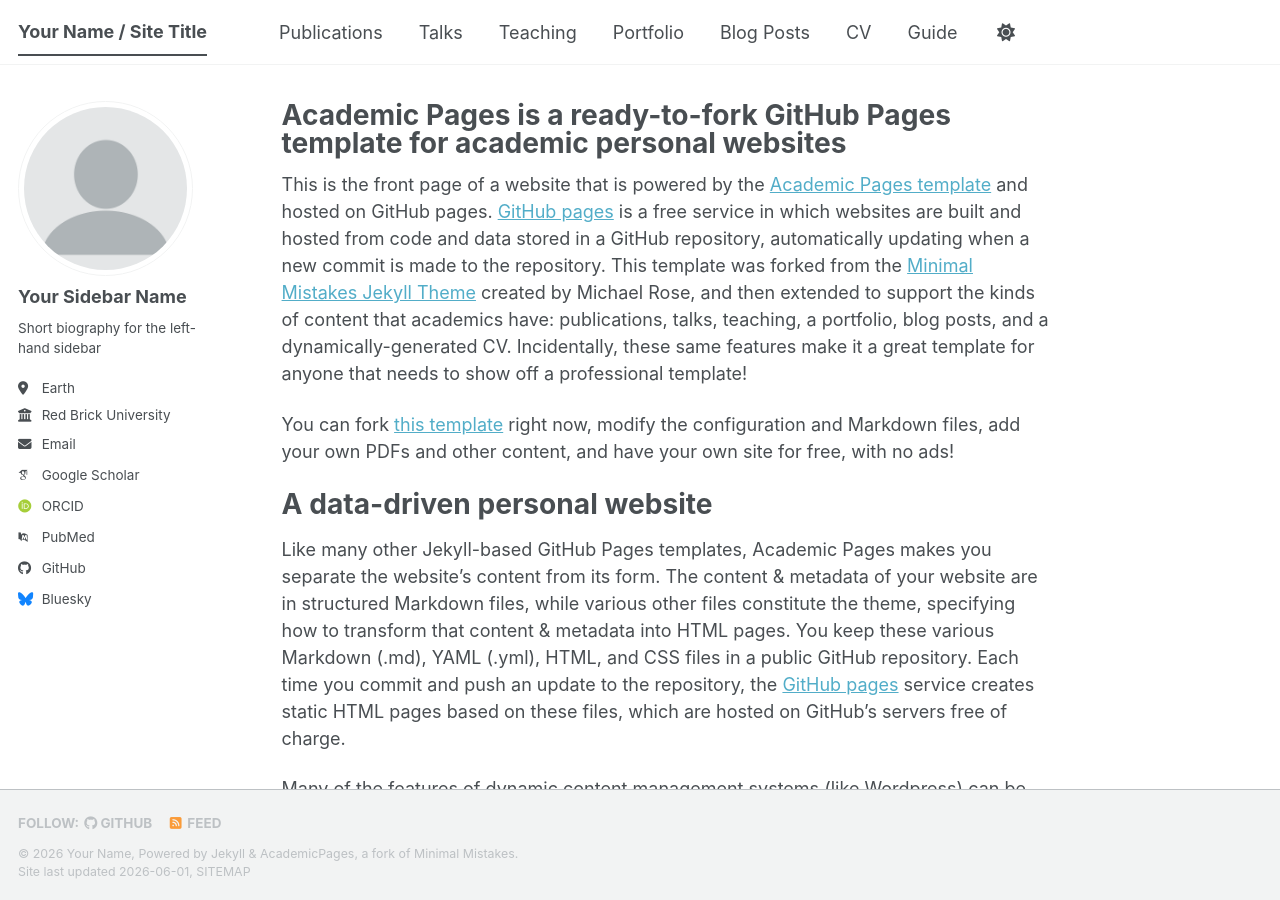
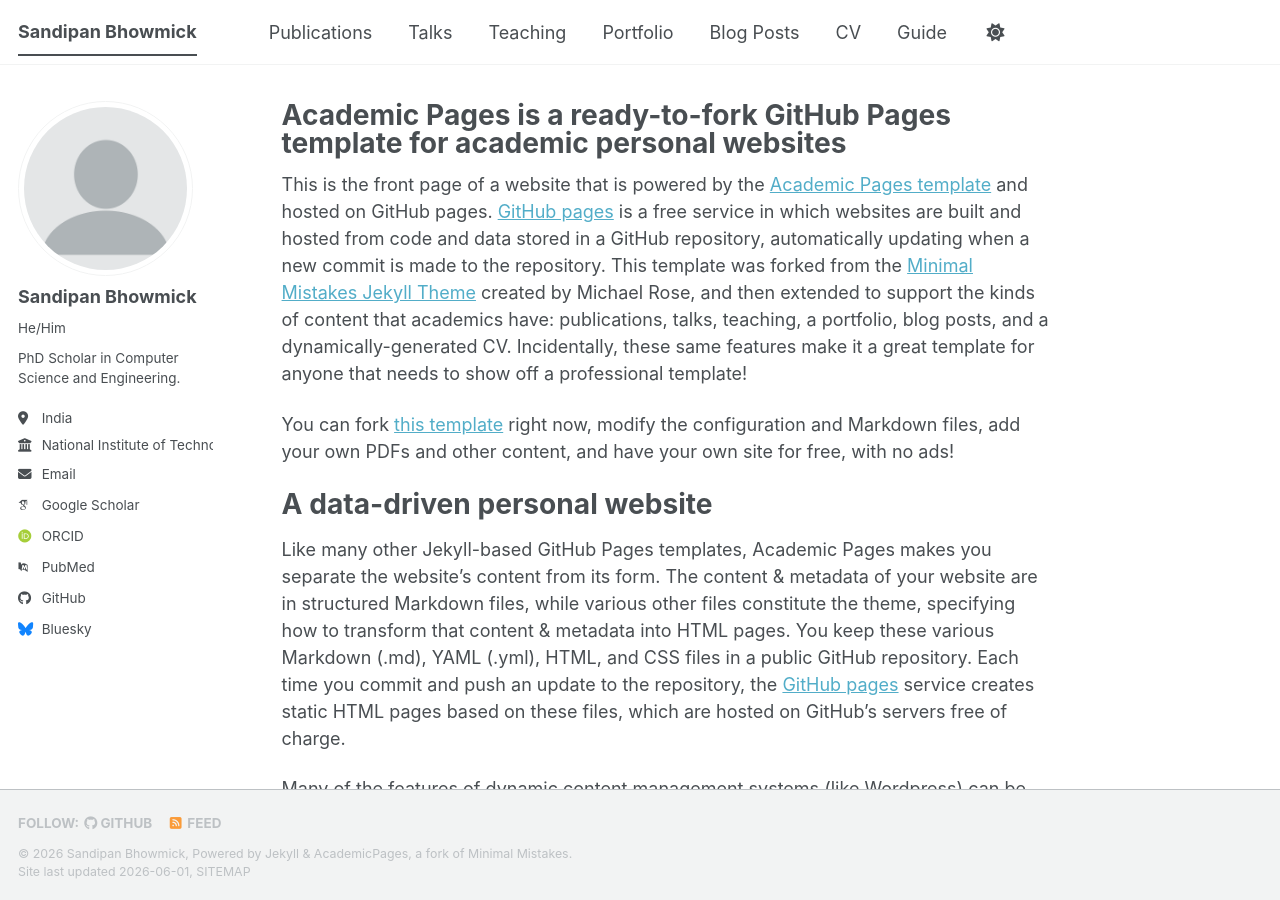
Before and after one commit to IamSandipanBhowmick/IamSandipanBhowmick.github.io, a Jekyll site: the page built from _pages/about.md, in a window 1280 px wide and 900 px high. Built offline with Jekyll 4.4.1, drawn with Linux system fonts in a browser that asks for light colours; some web fonts are replaced; a script bundle is joined from its source files by our own code; library files that are not in the unit come from our copies.

Commit message:
Update _config.yml

```diff
--- a/_config.yml
+++ b/_config.yml
@@ -9,14 +9,13 @@
 # Basic Site Settings
 locale                   : "en-US"
 site_theme               : "default" # The available themes options are "default", "air", "sunrise", "mint", "dirt" and "contrast"
-title                    : "Your Name / Site Title"
+title                    : "Sandipan Bhowmick"
 title_separator          : "-"
-name                     : &name "Your Name"
+name                     : &name "Sandipan Bhowmick"
 description              : &description "Your Name's academic portfolio"   # Update this with a general description of your site, this is the default if not overridden by a page
-url                      : https://academicpages.github.io # The base hostname & protocol for your site e.g. "https://[your GitHub username].github.io",
-                                                           # or if you already have some other page hosted on Github then use "https://[your GitHub username].github.io/[Your Repo Name]"
-baseurl                  : "" # the subpath of your site, e.g. "/blog"
-repository               : "academicpages/academicpages.github.io"
+url                      : "https://IamSandipanBhowmick.github.io"
+baseurl                  : ""
+repository               : "IamSandipanBhowmick/IamSandipanBhowmick.github.io"
 
 # Site Author - The following control what appear as part of the author content on the side bar.
 #               If a field is blank the icon and link will not appear, otherwise it will be shown.
@@ -24,13 +23,13 @@ repository               : "academicpages/academicpages.github.io"
 author:
   # Biographic information
   avatar           : "profile.png"
-  name             : "Your Sidebar Name"
-  pronouns         : # example: "she/her"
-  bio              : "Short biography for the left-hand sidebar"
-  location         : "Earth"
-  employer         : "Red Brick University"
+  name             : "Sandipan Bhowmick"
+  pronouns         : "He/Him"
+  bio              : "PhD Scholar in Computer Science and Engineering."
+  location         : "India"
+  employer         : "National Institute of Technology Agartala"
   uri              : # URL
-  email            : "none@example.org"
+  email            : ""
 
   # Academic websites
   academia         : # URL
```
